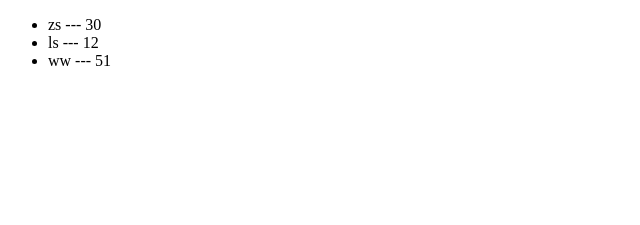
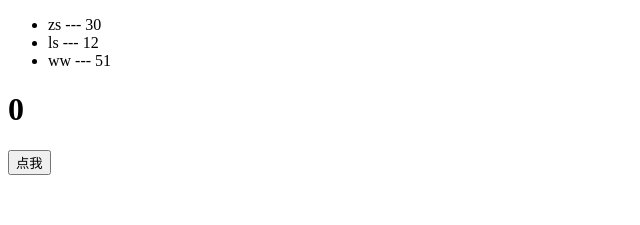
Before and after one commit to SeanMuInCa/vue3_practice2, a Vue app: page / in a window 1280 px wide. Shown: the top 225 px of the page, without its empty margins (0-640 px from the left). Built offline with nearby package versions, Linux system fonts and the light colour scheme.

Commit message:
life circle

```diff
--- a/src/components/Person.vue
+++ b/src/components/Person.vue
@@ -4,32 +4,51 @@
             <li v-for="item in personList" :key="item.id">{{ item.name }} --- {{ item.age }}</li>
         </ul>
     </div>
+    <h1>{{ sum }}</h1>
+    <button @click="changeSum">点我</button>
 </template>
 
-<script lang="ts" setup name="Person" :props="props">
+<script lang="ts" setup name="Person">
 
 
-    import { withDefaults } from 'vue';
-    import { type PersonInterface, type Persons } from '@/types/index';
-    let person:PersonInterface = {
-        id:`asfsda01`,
-        name:'zs',
-        age:18
-    }
+import { onBeforeMount, onMounted, ref, withDefaults, onBeforeUpdate, onUpdated, } from 'vue';
+import { type PersonInterface, type Persons } from '@/types/index';
+const sum = ref(0);
+let person: PersonInterface = {
+    id: `asfsda01`,
+    name: 'zs',
+    age: 18
+}
 
-    let list:Persons = [
-        {id: `safsdf01`, name:'zs1',age: 30},
-        {id: `safsdf02`, name:'ls2',age: 12},
-        {id: `safsdf03`, name:'ww3',age: 51}
-    ];
+let list: Persons = [
+    { id: `safsdf01`, name: 'zs1', age: 30 },
+    { id: `safsdf02`, name: 'ls2', age: 12 },
+    { id: `safsdf03`, name: 'ww3', age: 51 }
+];
 
+const changeSum = () => {
+    sum.value++;
+}
+withDefaults(defineProps<{ personList?: Persons }>(), {
+    personList: () => [{ id: 'adfa', name: 'adfa', age: 1 }]//默认值
+});
+console.log(sum.value);
+onBeforeMount(() => {
+    console.log('onBeforeMount');
 
-    withDefaults(defineProps<{personList?:Persons}>(),{
-        personList:() => [{id:'adfa',name:'adfa',age:1}]//默认值
-    });
+}),
+onMounted(() => {
+    console.log('onMounted');//setup before mounted
 
+})
+onBeforeUpdate(() => {
+    console.log('onBeforeUpdate');
+
+})
+onUpdated(() => {
+    console.log('onUpdated');
+
+})
 </script>
 
-<style scoped>
-
-</style>
+<style scoped></style>
```
Also changed, not shown: src/App.vue (+9 -9 lines).
